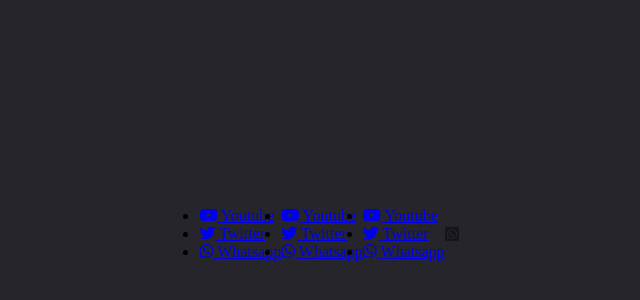
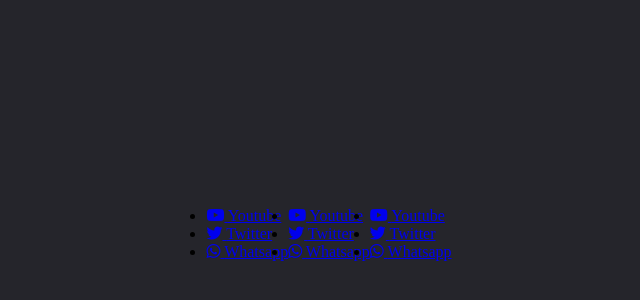
Before and after one commit to Beardycancode/60-Days-of-Design, a plain HTML site: page Day26/socialicons.html in a window 1280 px wide. Shown: the part 166-466 px from the top of the page, without its empty margins (311-951 px from the left). Drawn offline with Linux system fonts and the light colour scheme; files that its build step writes are made by us from their sources.

Commit message:
Update socialicons.html

```diff
--- a/Day26/socialicons.html
+++ b/Day26/socialicons.html
@@ -69,6 +69,5 @@
             </a>
         </li>
     </ul>
-    <i class="fa-brands fa-square-whatsapp fa-beat-fade"></i>
 </body>
 </html>
```
